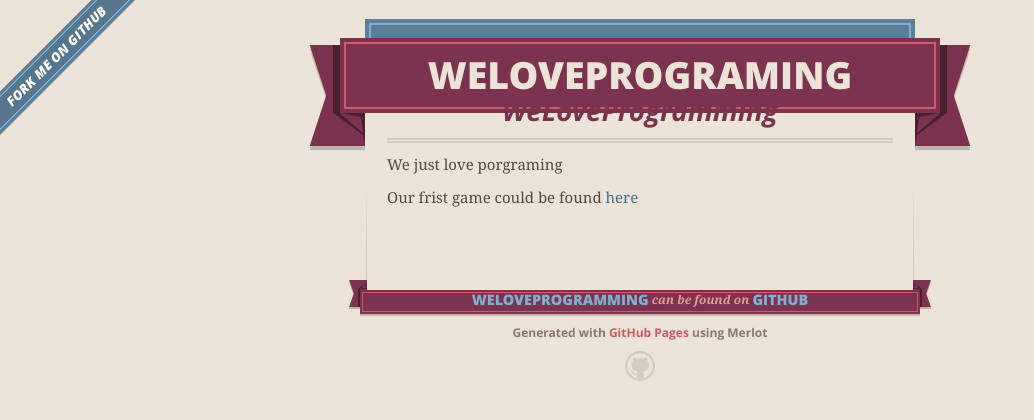
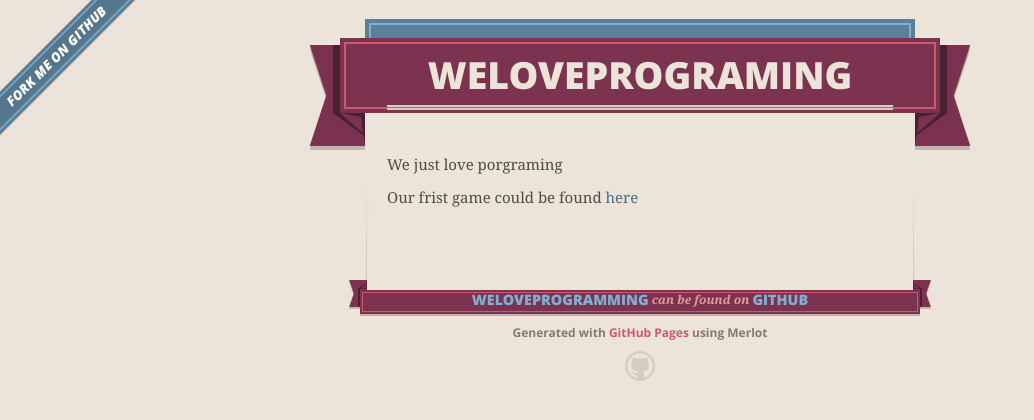
Before and after one commit to WeLoveProgramming/WeLoveProgramming.github.io, a plain HTML site: page index.html in a window 1280 px wide. Shown: the whole page, without its empty margins (0-1034 px from the left). Drawn offline with nearby package versions, Linux system fonts and the light colour scheme.

Commit message:
Homepage fix #3

```diff
--- a/index.html
+++ b/index.html
@@ -41,8 +41,9 @@
 
 <section id="main_content">
      <h1>
-	<a name="game1" class="anchor" href="#game1"><span class="octicon octicon-link"></span></a>WeLoveProgramming</h1>
-<p> </p>
+	<a name="game1" class="anchor" href="#game1"><span class="octicon octicon-link"></span></a></h1>
+<p><br></p>
+
 <p>We just love porgraming</p>
 
 <p>Our frist game could be found <a href="http://weloveprogramming.github.io/Game1">here</a>
```
